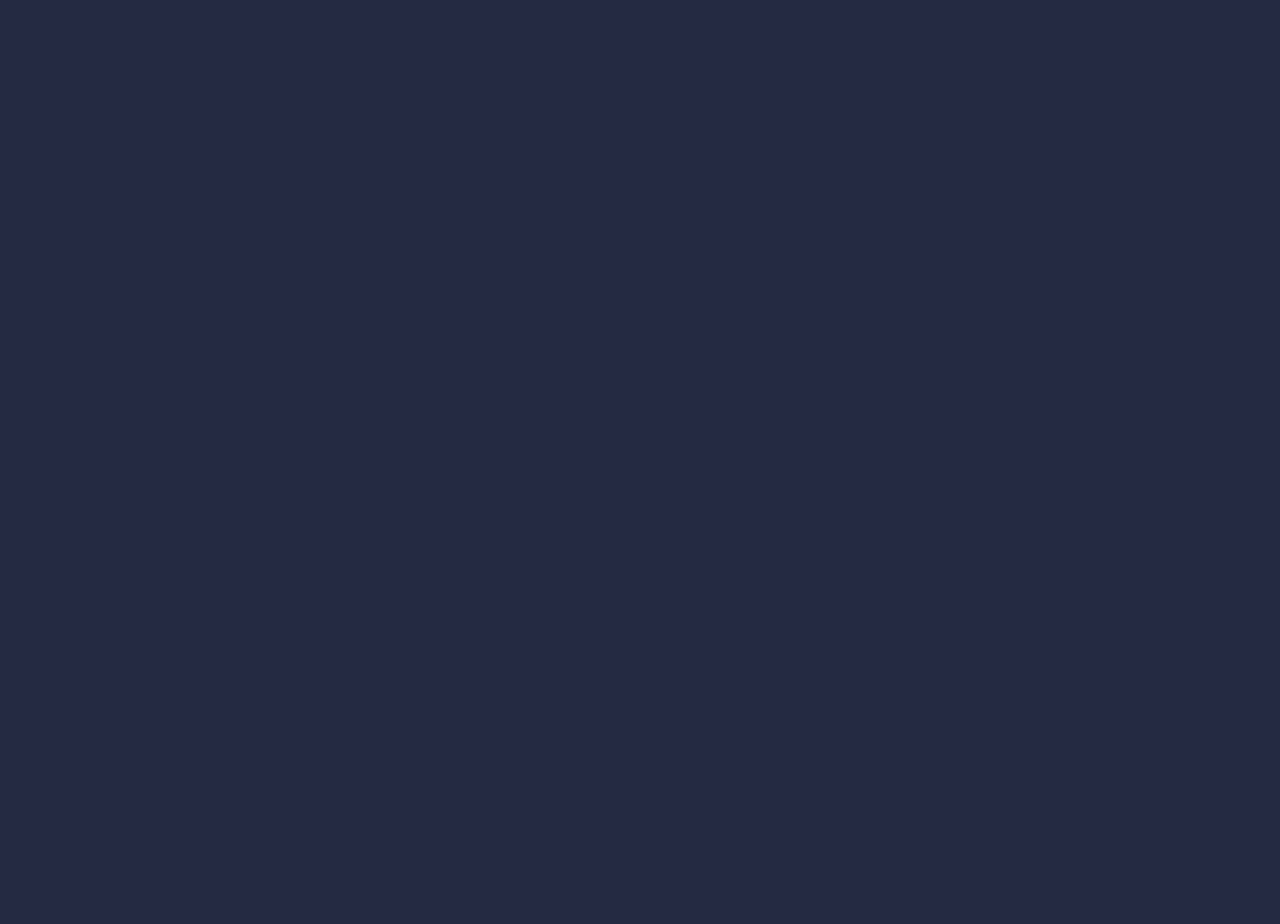
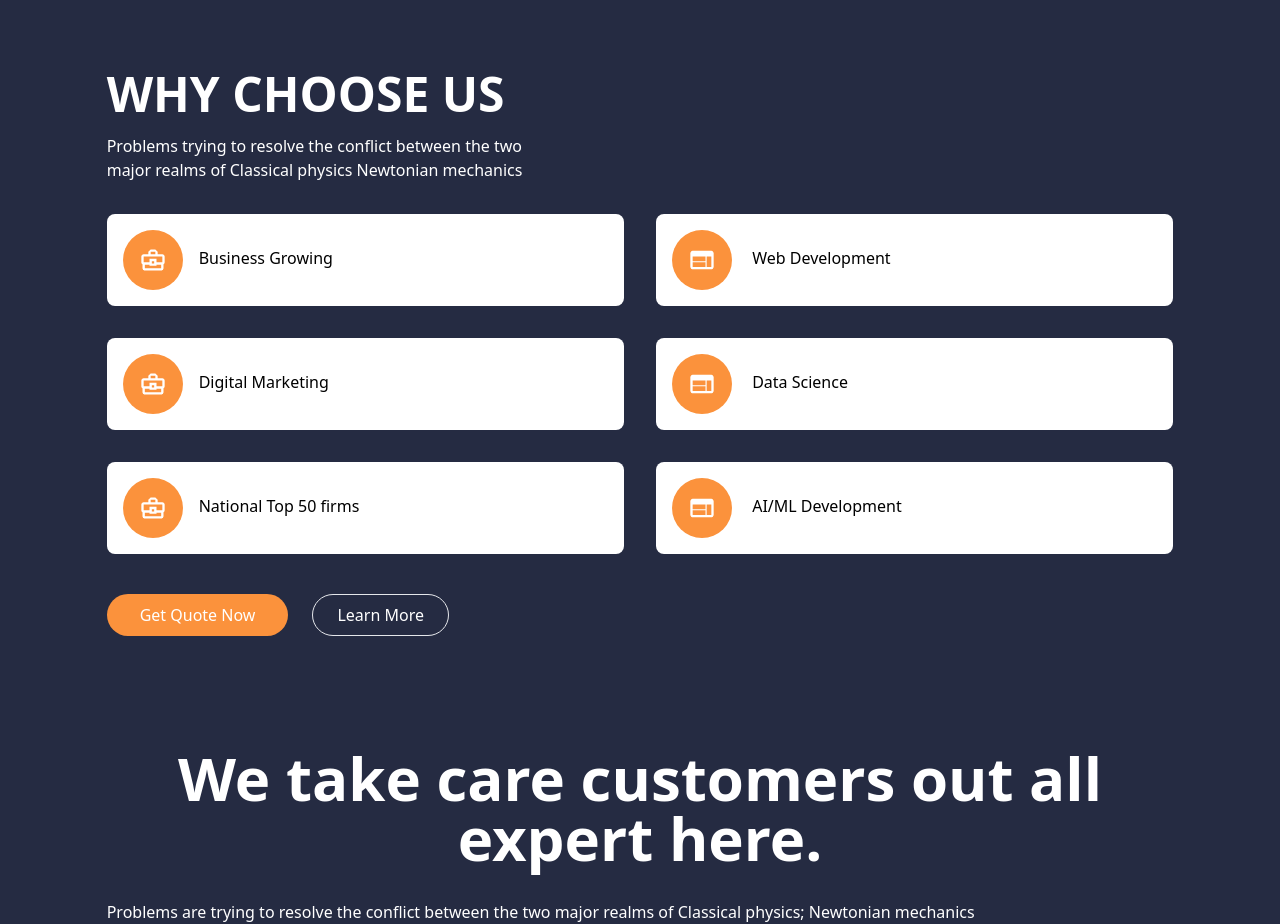
Before and after one commit to MU1147-LEGEND/Divestic, a React (Vite) app: page / in a window 1280 px wide. Shown: the part 800-1724 px from the top of the page. Before the commit the page ends 800 px from the top, so only its background shows below. Built offline with nearby package versions, Linux system fonts and the light colour scheme.

Commit message:
Enhance App component with new sections and styles for 'Why Choose Us' and 'We Take Care' features

```diff
--- a/src/App.jsx
+++ b/src/App.jsx
@@ -4,7 +4,8 @@ import { MdOutlineShoppingCart } from "react-icons/md";
 import { RiMenu3Fill } from "react-icons/ri";
 import mobileCover from "./assets/hero-cover/mobile-cover.png";
 import desktopCover from "./assets/hero-cover/desktop-cover.png";
-
+import { MdOutlineBusinessCenter } from "react-icons/md";
+import { MdWeb } from "react-icons/md";
 
 const App = () => {
     const [isOpenMenu, setIsOpenMenu] = useState(false);
@@ -72,15 +73,6 @@ const App = () => {
                 </div>
             </header>
             {/* hero section */}
-            {/* <section
-                id="hero"
-                className="relative text-white h-[90vh] bg-cover bg-bottom bg-no-repeat"
-                style={{
-                    backgroundImage: `url(${
-                        window.innerWidth >= 768 ? desktopCover : mobileCover
-                    })`,
-                }}
-            > */}
             <section id="hero" className="relative text-white h-[90vh]">
                 <picture className="absolute inset-0 z-0 w-full h-full">
                     <source media="(min-width: 768px)" srcSet={desktopCover} />
@@ -88,6 +80,7 @@ const App = () => {
                         src={mobileCover}
                         alt="Hero"
                         className="w-full h-full object-cover object-bottom"
+                        loading="lazy"
                     />
                 </picture>
                 {/* Overlay for background dimming */}
@@ -95,7 +88,7 @@ const App = () => {
                 {/* content */}
                 <div className="z-10 relative w-10/12 m-auto text-center md:text-left text-lg">
                     <div className="hero-headline ">
-                        <h1 className="inline-block text-4xl md:text-6xl font-semi-bold mt-[25%] md:mt-28 mb-8 w-3/4 md:w-1/2 leading-relaxed">
+                        <h1 className="inline-block text-4xl md:text-6xl font-semibold mt-[25%] md:mt-28 mb-8 w-3/4 md:w-1/2 leading-relaxed">
                             Experts are here solve your <br /> business problem.
                         </h1>
                     </div>
@@ -115,6 +108,70 @@ const App = () => {
                     </div>
                 </div>
             </section>
+            {/* why choose us */}
+            <section id="why-choose-us" className="bg-[#252B42] text-white">
+                <div className="head-slogan md:flex md:flex-col w-10/12 m-auto">
+                    <h1 className="inline-block text-4xl md:text-5xl font-semibold mb-4 mt-20  w-3/5 md:w-1/2 leading-normal">
+                        WHY CHOOSE US
+                    </h1>
+                    <p className="inline-block w-11/12 md:w-2/5 mb-8">
+                        Problems trying to resolve the conflict between the two
+                        major realms of Classical physics Newtonian mechanics
+                    </p>
+                </div>
+                <div className=" grid grid-cols-1 md:grid-cols-2 w-10/12 m-auto gap-6 md:gap-8">
+                    <div className="relative bg-white text-black py-4 px-4 space-x-4 rounded-lg why-cards">
+                        <MdOutlineBusinessCenter className="inline bg-orange-400 text-white text-6xl p-4 rounded-full" />
+                        <span>Business Growing</span>
+                    </div>
+                    <div className="bg-white text-black py-4 px-4 space-x-4 rounded-lg relative why-cards">
+                        {" "}
+                        <MdWeb className="inline bg-orange-400 text-white text-6xl p-4 rounded-full" />{" "}
+                        <span>Web Development</span>
+                    </div>
+                    <div className="bg-white text-black py-4 px-4 space-x-4 rounded-lg relative why-cards">
+                        <MdOutlineBusinessCenter className="inline bg-orange-400 text-white text-6xl p-4 rounded-full" />
+                        <span>Digital Marketing</span>
+                    </div>
+                    <div className="bg-white text-black py-4 px-4 space-x-4 rounded-lg relative why-cards">
+                        {" "}
+                        <MdWeb className="inline bg-orange-400 text-white text-6xl p-4 rounded-full" />{" "}
+                        <span>Data Science</span>
+                    </div>
+                    <div className="bg-white text-black py-4 px-4 space-x-4 rounded-lg relative why-cards">
+                        <MdOutlineBusinessCenter className="inline bg-orange-400 text-white text-6xl p-4 rounded-full" />
+                        <span>National Top 50 firms</span>
+                    </div>
+                    <div className="bg-white text-black py-4 px-4 space-x-4 rounded-lg relative why-cards">
+                        {" "}
+                        <MdWeb className="inline bg-orange-400 text-white text-6xl p-4 rounded-full" />{" "}
+                        <span>AI/ML Development</span>
+                    </div>
+                </div>
+                <div className="buttons flex md:block md:space-x-6 flex-col items-start gap-4 mt-10 w-10/12 m-auto">
+                    <button className="px-8 py-2 bg-orange-400 rounded-3xl transition-colors duration-300 border border-transparent hover:bg-transparent hover:border-white">
+                        Get Quote Now
+                    </button>
+                    <button className="px-6 py-2 bg-transparent border rounded-3xl hover:bg-orange-400 hover:border-transparent transition-colors duration-300">
+                        Learn More
+                    </button>
+                </div>
+            </section>
+            {/* we take care customers */}
+            <section id="we-take-care" className="bg-[#252B42] text-white">
+                <div className="parent w-10/12 m-auto">
+                    <div className="head-slogan">
+                        <h2 className="inline-block text-4xl md:text-6xl font-semibold mt-[25%] md:mt-28 mb-8 text-center leading-relaxed">
+                            We take care customers out all expert here.
+                        </h2>
+                        <p>
+                            Problems are trying to resolve the conflict between
+                            the two major realms of Classical physics; Newtonian
+                            mechanics
+                        </p>
+                    </div>
+                </div>
+            </section>
         </>
     );
 };
--- a/src/index.css
+++ b/src/index.css
@@ -25,4 +25,13 @@
   .hero-bg{
     @apply bg-[url('src/assets/hero-cover/mobile-cover.png')] md:bg-[url('src/assets/hero-cover/desktop-cover.png')] bg-cover bg-bottom bg-no-repeat;
   }
+  .why-cards{
+    @apply transition-all duration-500 ease-in-out;
+  }
+  .why-cards::before{
+    @apply content-[''] block absolute top-0 left-0 rounded-lg w-0 h-full bg-green-500/20 transition-all duration-500 ease-in-out;
+  }
+  .why-cards:hover::before{
+    @apply bg-green-400/30 w-full ;
+  }
 }
```
